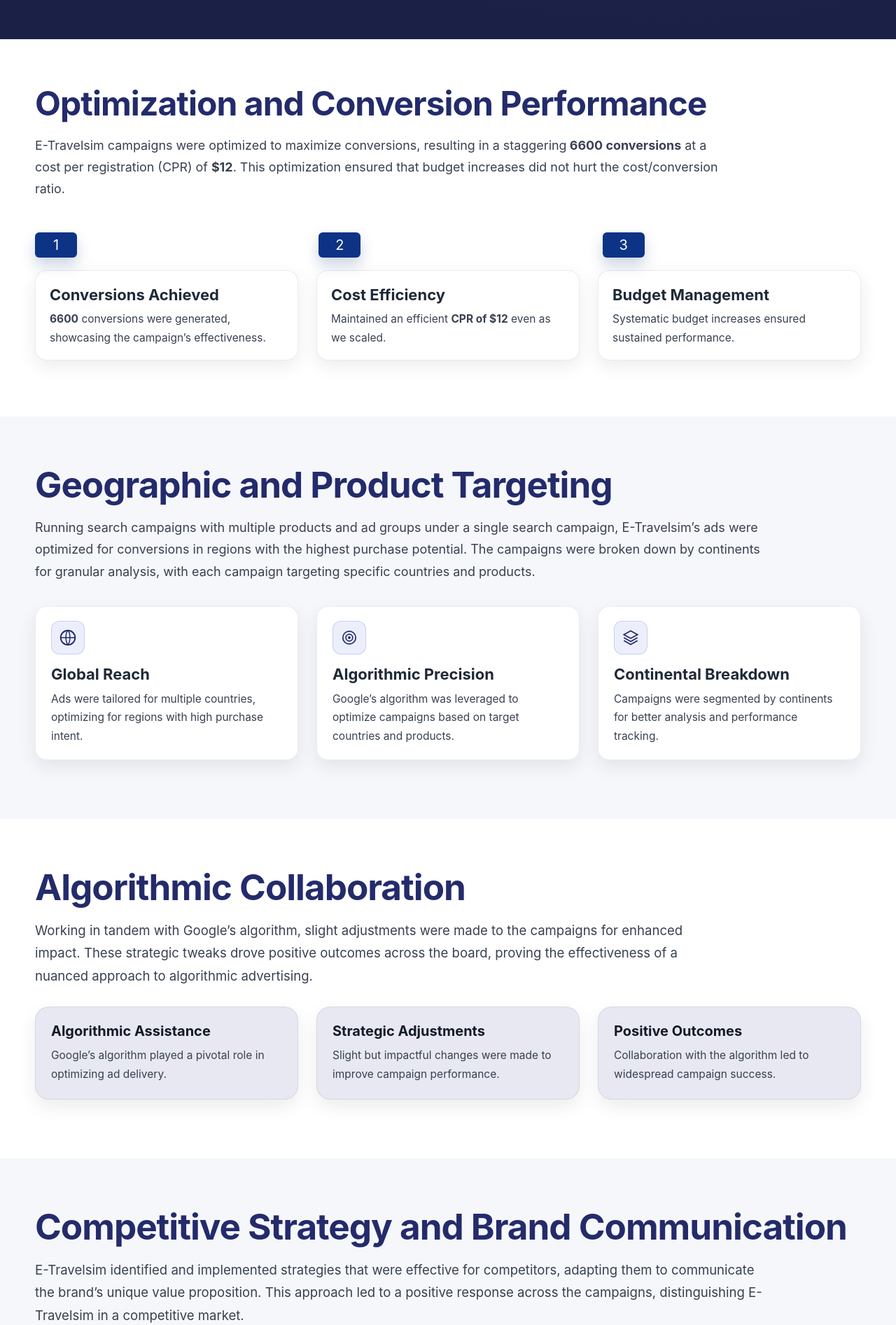
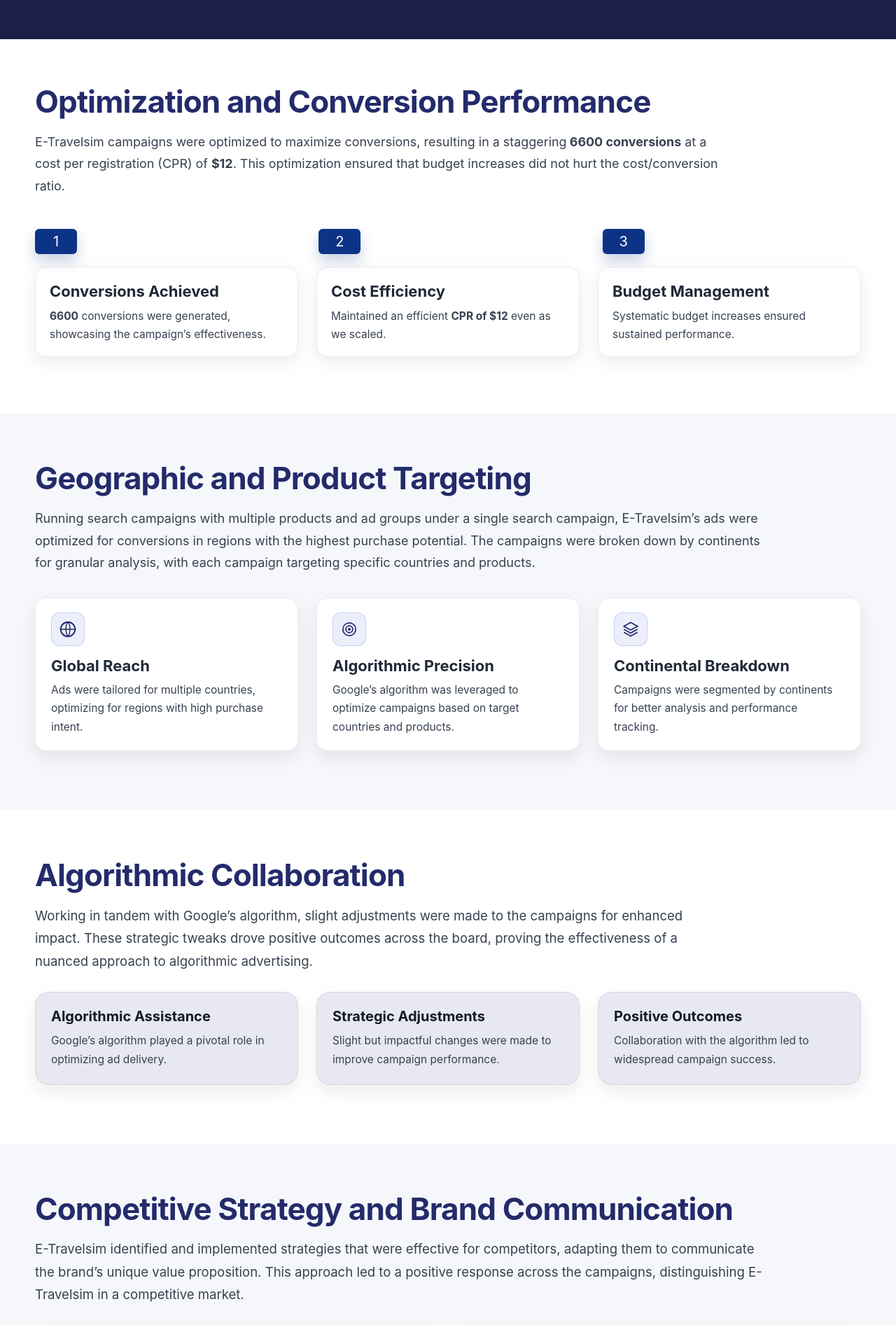
Before and after one commit to naveenbishwas/e-marketing, a Next.js app: page /case-study-internals/travel in a window 1280 px wide. Shown: the part 3120-5013 px from the top of the page at 70% size. Built offline with nearby package versions, Linux system fonts and the light colour scheme.

Commit message:
done all changes

```diff
--- a/src/app/case-study-internals/travel/travel.css
+++ b/src/app/case-study-internals/travel/travel.css
@@ -521,7 +521,7 @@
 
   letter-spacing: -0.02em;
   line-height: 1.15;
-  font-size: clamp(28px, 4vw, 48px);
+  font-size: clamp(28px, 4vw, 44px);
   color: #232b6b; /* matches your reference hue */
 }
 .oc-lead {
@@ -643,7 +643,7 @@
 
   letter-spacing: -0.02em;
   line-height: 1.15;
-  font-size: clamp(28px, 4vw, 52px);
+  font-size: clamp(28px, 4vw, 44px);
   color: var(--gp-accent);
 }
 .gp-lead {
@@ -746,7 +746,7 @@
 
   letter-spacing: -0.02em;
   line-height: 1.15;
-  font-size: clamp(28px, 4vw, 56px);
+  font-size: clamp(28px, 4vw, 44px);
   color: var(--ac-title);
 }
 .ac-lead {
@@ -828,7 +828,7 @@
   margin: 0 0 16px;
   letter-spacing: -0.02em;
   line-height: 1.15;
-  font-size: clamp(28px, 4vw, 56px);
+  font-size: clamp(28px, 4vw, 44px);
   color: var(--cs-title);
 }
 .cs-lead {
--- a/src/app/page.js
+++ b/src/app/page.js
@@ -73,6 +73,7 @@ const steps = [
     description:
       "Brand E-Travelsim's journey with Google Ads is a testament to strategic scaling and optimization...",
     image: "/step-3.avif",
+    href: "/case-study-internals/travel",
   },
 ];
 
```
